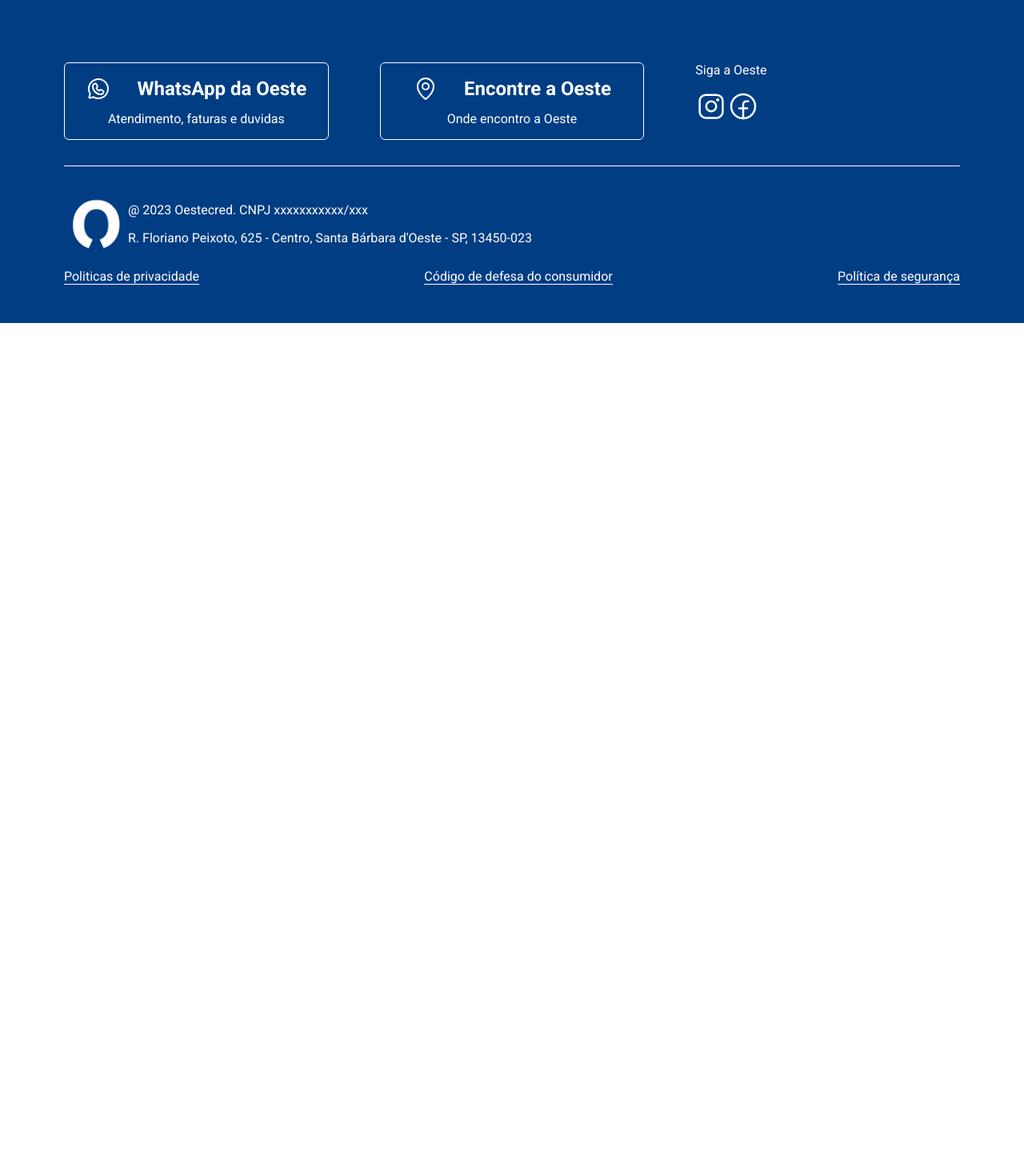
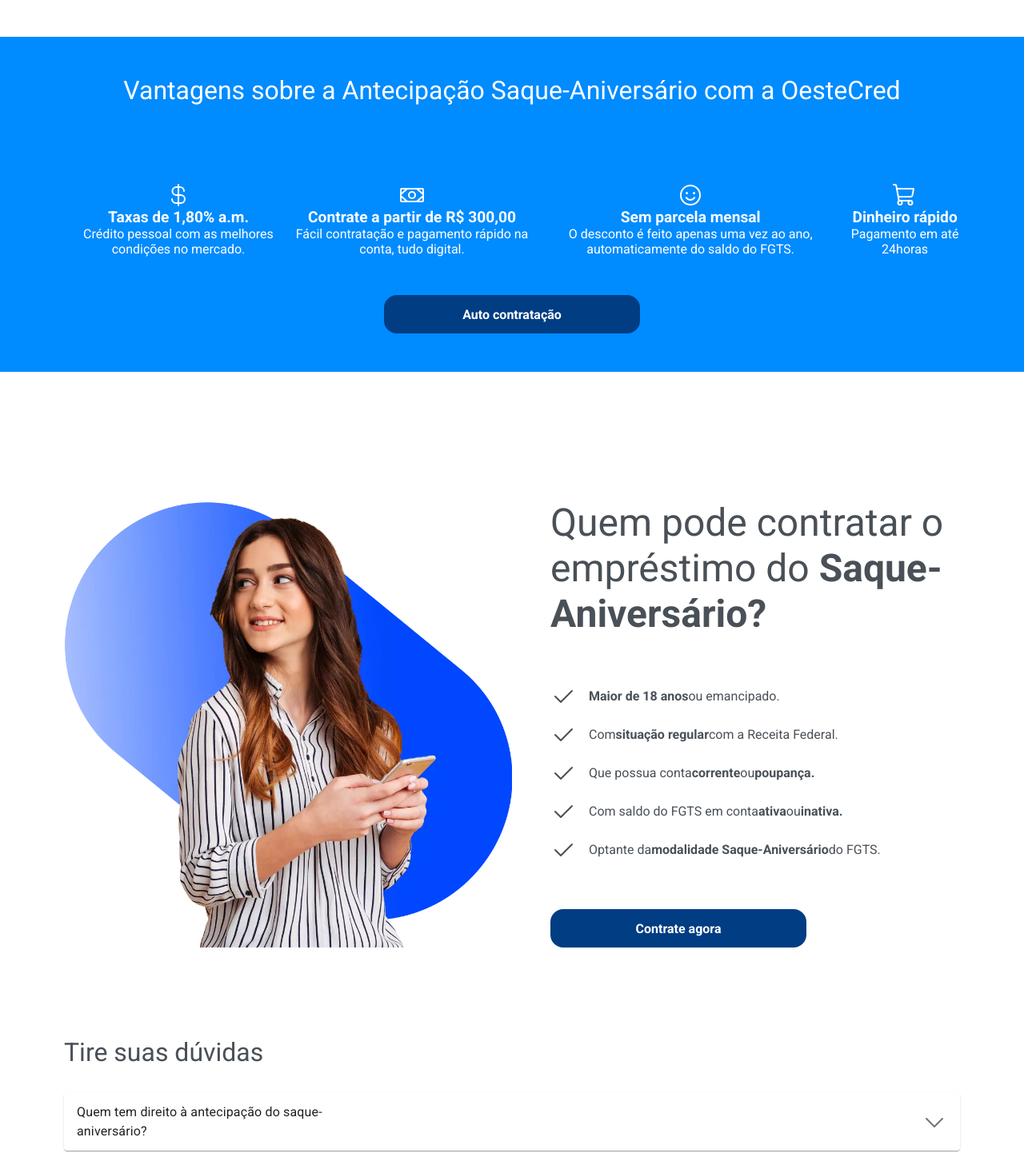
Before and after one commit to Catalendas/Oeste_financeira, a React (Vite) app: page /fgts in a window 1280 px wide. Shown: the part 1190-2632 px from the top of the page at 80% size. Before the commit the page ends 1594 px from the top, so only its background shows below. Built offline with nearby package versions, Linux system fonts and the light colour scheme.

Commit message:
Page Fgts

```diff
--- a/src/Pages/Fgts/components/About/styled.ts
+++ b/src/Pages/Fgts/components/About/styled.ts
@@ -22,4 +22,8 @@
     p {
         font-size: 1.2rem;
     }
+
+    @media(max-width: 520px) {
+        padding: 1rem;
+    }
 `
--- /dev/null
+++ b/src/Pages/Fgts/components/Advantage/index.tsx
@@ -0,0 +1,47 @@
+import { CurrencyDollar, Money, ShoppingCart, Smiley } from "phosphor-react";
+import { SimulationButton } from "../../../../components/SimulationButton";
+import { AdvantageContainer, AdvantageOption } from "./style";
+
+export function Advantage() {
+    return (
+        <AdvantageContainer >
+            <div className="container">
+                <h2>Vantagens sobre a
+                Antecipação Saque-Aniversário
+                com a OesteCred</h2>
+
+                <div>
+                    <AdvantageOption>
+
+                        <CurrencyDollar size={32} />
+                        <strong>Taxas de 1,80% a.m.</strong>
+                        <span>Crédito pessoal com as melhores condições no mercado.</span>
+                    </AdvantageOption>
+
+                    <AdvantageOption>
+
+                        <Money size={32} />
+                    <strong>Contrate a partir de R$ 300,00</strong>
+                    <span>Fácil contratação e pagamento rápido na conta, tudo digital.</span>
+                    </AdvantageOption>
+
+                    <AdvantageOption>
+
+                        <Smiley size={32}/>
+                    <strong>Sem parcela mensal</strong>
+                    <span>O desconto é feito apenas uma vez ao ano, automaticamente do saldo do FGTS.</span>
+                    </AdvantageOption>
+
+                    <AdvantageOption>
+
+                        <ShoppingCart size={32} />
+                    <strong>Dinheiro rápido</strong>
+                    <span>Pagamento em até 24horas</span>
+                    </AdvantageOption>
+                </div>
+
+                <a target="_blank" href="https://contrate.oestecredemprestimos.com.br/cadastro/fgts/"><SimulationButton text="Auto contratação"  color="blue-black" size={20}/></a>
+            </div>
+        </AdvantageContainer>
+    )
+}
--- /dev/null
+++ b/src/Pages/Fgts/components/Advantage/style.ts
@@ -0,0 +1,56 @@
+import styled from "styled-components";
+
+export const AdvantageContainer = styled.div`
+    margin-top:4rem;
+    width: 100%;
+    background-color: ${({ theme }) => theme.colors['base-blue']};
+    color: ${({ theme }) => theme.colors["base-white"]};
+
+
+    > div {
+
+        display: flex;
+        flex-direction: column;
+        align-items: center;
+        gap: 3rem;
+        justify-content: space-between;
+        padding: 3rem 0;
+
+        h2 {
+            font-size: 2rem;
+            font-weight: 400;
+        }
+
+
+        > div {
+            display: flex;
+            justify-content: space-between;
+            margin-top: 3rem;
+        }
+    }
+
+    @media(max-width: 520px) {
+        padding: 1rem;
+
+        > div {
+
+            > div {
+                flex-direction: column;
+                gap: 2rem;
+            }
+        }
+    }
+`
+
+export const AdvantageOption = styled.div`
+    display: flex;
+    flex-direction: column;
+    align-items: center;
+    justify-content: center;
+
+    text-align: center;
+
+    strong {
+        font-size: 1.2rem;
+    }
+`
--- a/src/Pages/Fgts/components/Banner/index.tsx
+++ b/src/Pages/Fgts/components/Banner/index.tsx
@@ -6,6 +6,7 @@
 export function Banner() {
     return (
         <BannerContainer>
+            <div className="container">
                 <BannerTitle>
                     <div>
                         <h2>Antecipação Saque Aniversário FGTS</h2>
@@ -16,6 +17,7 @@
                 </BannerTitle>
 
                 <img src={Homen} alt="Homen no celular" />
+            </div>
         </BannerContainer>
     )
 }
--- a/src/Pages/Fgts/components/Banner/styled.ts
+++ b/src/Pages/Fgts/components/Banner/styled.ts
@@ -3,13 +3,30 @@
 export const BannerContainer = styled.div`
     background-color: ${({ theme }) => theme.colors["base-blue"]};
 
-    display: flex;
-    justify-content: space-between;
-    padding: 0 10rem;
+    > div {
+        display: flex;
+        justify-content: space-between;
 
-    img {
-        width: 30rem;
-        height: 30rem;
+        img {
+            width: 30rem;
+            height: 30rem;
+        }
+    }
+
+
+
+    @media(max-width: 520px) {
+
+        > div {
+            flex-direction: column;
+            align-items: center;
+            padding: 1rem;
+
+            img {
+                width: 22rem;
+                display: none;
+            }
+        }
     }
 
 `
--- /dev/null
+++ b/src/Pages/Fgts/components/Contrate/index.tsx
@@ -0,0 +1,46 @@
+import { ContrateContainer, ContrateOption, ContrateOptions } from "./styled";
+import Moca from "../../../../assets/moca.webp"
+import { Check } from "phosphor-react";
+import { SimulationButton } from "../../../../components/SimulationButton";
+
+export function Contrate() {
+    return (
+        <ContrateContainer className="container">
+            <img src={Moca} alt="FGTS" />
+
+            <div>
+                <h2>Quem pode contratar o empréstimo do <strong>Saque-Aniversário?</strong></h2>
+
+                <ContrateOptions>
+                    <ContrateOption>
+                        <Check size={32} />
+                        <span><strong>Maior de 18 anos</strong>ou emancipado.</span>
+                    </ContrateOption>
+
+                    <ContrateOption>
+                        <Check size={32} />
+                        <span>Com<strong>situação regular</strong>com a Receita Federal.</span>
+                    </ContrateOption>
+
+                    <ContrateOption>
+                        <Check size={32} />
+                        <span>Que possua conta<strong>corrente</strong>ou<strong>poupança.</strong></span>
+                    </ContrateOption>
+
+                    <ContrateOption>
+                        <Check size={32} />
+                        <span>Com saldo do FGTS em conta<strong>ativa</strong>ou<strong>inativa.</strong></span>
+                    </ContrateOption>
+
+                    <ContrateOption>
+                        <Check size={32} />
+                        <span>Optante da<strong>modalidade Saque-Aniversário</strong>do FGTS.</span>
+                    </ContrateOption>
+
+                </ContrateOptions>
+
+                <a target="_blank" href="https://contrate.oestecredemprestimos.com.br/cadastro/fgts/"><SimulationButton text="Contrate agora"  color="blue-black" size={20}/></a>
+            </div>
+        </ContrateContainer>
+    )
+}
--- /dev/null
+++ b/src/Pages/Fgts/components/Contrate/styled.ts
@@ -0,0 +1,56 @@
+import styled from "styled-components";
+
+export const ContrateContainer = styled.div`
+    width: 100%;
+    margin-top: 10rem;
+    display: flex;
+    gap: 3rem;
+
+    img {
+        width: 35rem;
+    }
+
+    > div {
+        display: flex;
+        flex-direction: column;
+        justify-content: space-between;
+
+        h2 {
+            font-size: 3rem;
+            font-weight: 400;
+            color: ${({ theme }) => theme.colors["base-grey"]};
+        }
+    }
+
+    @media(max-width: 520px) {
+        flex-direction: column;
+        padding: 1rem;
+
+        img {
+            width: 22rem;
+        }
+
+        > div {
+            gap: 2rem;
+        }
+    }
+`
+
+export const ContrateOptions = styled.div`
+    display: flex;
+    flex-direction: column;
+    gap: 1rem;
+
+`
+
+export const ContrateOption = styled.div`
+    display: flex;
+    align-items: center;
+    gap: 1rem;
+    color: ${({ theme }) => theme.colors["base-grey"]};
+
+    span {
+        font-weight: 400;
+
+    }
+`
--- a/src/Pages/Fgts/index.tsx
+++ b/src/Pages/Fgts/index.tsx
@@ -1,7 +1,10 @@
+import { Acordion } from "../../components/Acordion";
 import { Navigator } from "../creditoConsignado/components/NavigatorContainer";
 import { About } from "./components/About";
+import { Advantage } from "./components/Advantage";
 import { Banner } from "./components/Banner";
-import { FgtsContainer } from "./styled";
+import { Contrate } from "./components/Contrate";
+import { AcordionContainer, FgtsContainer } from "./styled";
 
 
 export function Fgts() {
@@ -10,6 +13,27 @@
             <Banner/>
             <Navigator/>
             <About/>
+            <Advantage/>
+            <Contrate />
+
+            <AcordionContainer className="container">
+                <h2>Tire suas dúvidas</h2>
+                <Acordion title="Quem tem direito à antecipação do saque-aniversário?" content="
+                Todos os trabalhadores com carteira assinada ou que um dia tiveram e possuem contas inativas do FGTS que optarem pelo saque-aniversário podem solicitar esta modalidade de crédito, inclusive aqueles que possuem restrições no SPC/Serasa."/>
+
+                <Acordion title="Como eu sei qual valor está disponível para antecipar?" content="
+                Entrando em contato com a gente, é possível simular quanto você receberá na antecipação de acordo com o saldo do FGTS. Para isso, será preciso informar o seu saldo total do FGTS e a sua data de nascimento."/>
+
+                <Acordion title="Qual a diferença entre Saque-Aniversário e Antecipação Saque-Aniversário?" content="
+                O Saque-Aniversário é uma modalidade de saque do FGTS. Já a Antecipação do Saque-Aniversário é a possibilidade de obter crédito tendo como garantia o saldo do FGTS." />
+
+                <Acordion title="Quantas parcelas posso antecipar?" content="
+                Com a meutudo você pode antecipar até 10 parcelas anuais do seu Saque-Aniversário."  />
+
+                <Acordion title="Usei meu FGTS para comprar imóvel, posso fazer Antecipação Saque-Aniversário?" content="
+                A contratação da Antecipação Saque-Aniversário consiste no bloqueio proporcional ou total do saldo do FGTS como garantia para contratar crédito. Se já houver sido utilizado o FGTS para financiar um imóvel, o saldo ficará comprometido e não será possível realizar outra contratação usando o Fundo de Garantia." />
+
+            </AcordionContainer>
        </FgtsContainer>
     )
 }
--- a/src/Pages/Fgts/styled.ts
+++ b/src/Pages/Fgts/styled.ts
@@ -3,3 +3,21 @@
 export const FgtsContainer = styled.div`
     width: 100%;
 `
+
+export const AcordionContainer = styled.div`
+    margin-top: 7rem;
+    margin-bottom: 7rem;
+    display: flex;
+    flex-direction: column;
+    gap: 2rem;
+
+    h2 {
+        font-weight: 400;
+        font-size: 2rem;
+        color: ${({ theme }) => theme.colors["base-grey"]};
+    }
+
+    @media(max-width: 520px) {
+        padding: 0 1rem;
+    }
+`
--- a/src/Pages/creditoConsignado/index.tsx
+++ b/src/Pages/creditoConsignado/index.tsx
@@ -6,7 +6,7 @@
 import { Cost } from "./components/Cost";
 import { Table } from "./components/Table";
 import { Refin } from "./components/Refin";
-import { Acordion } from "./components/Acordion";
+import { Acordion } from "../../components/Acordion";
 import { SimulationButton } from "../../components/SimulationButton";
 import { WhatsappLogo } from "phosphor-react";
 
```
Also changed, not shown: src/assets/moca.webp (added), src/components/Acordion/index.tsx (renamed from src/Pages/creditoConsignado/components/Acordion/index.tsx), src/components/Acordion/styled.ts (renamed from src/Pages/creditoConsignado/components/Acordion/styled.ts). Lines whose indentation alone changed are shown as unchanged.
